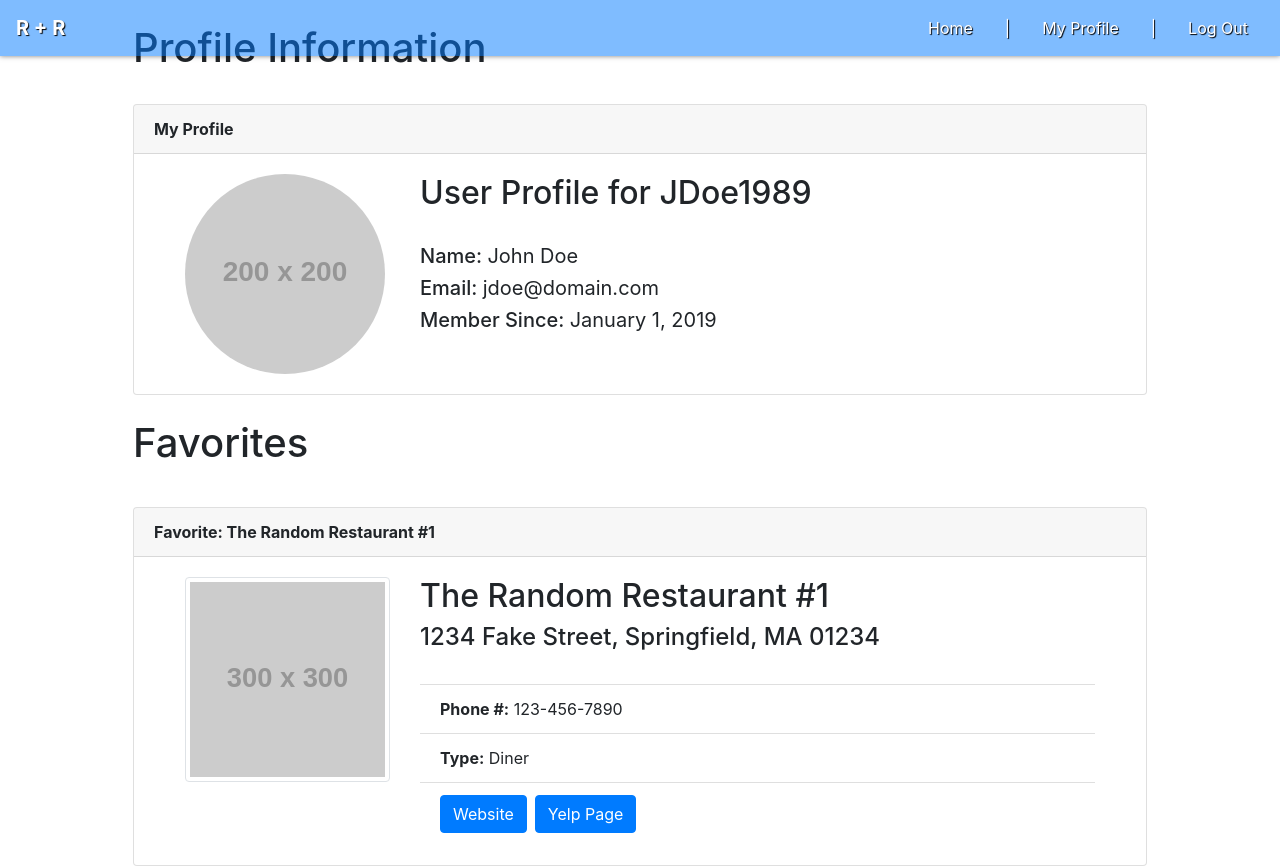
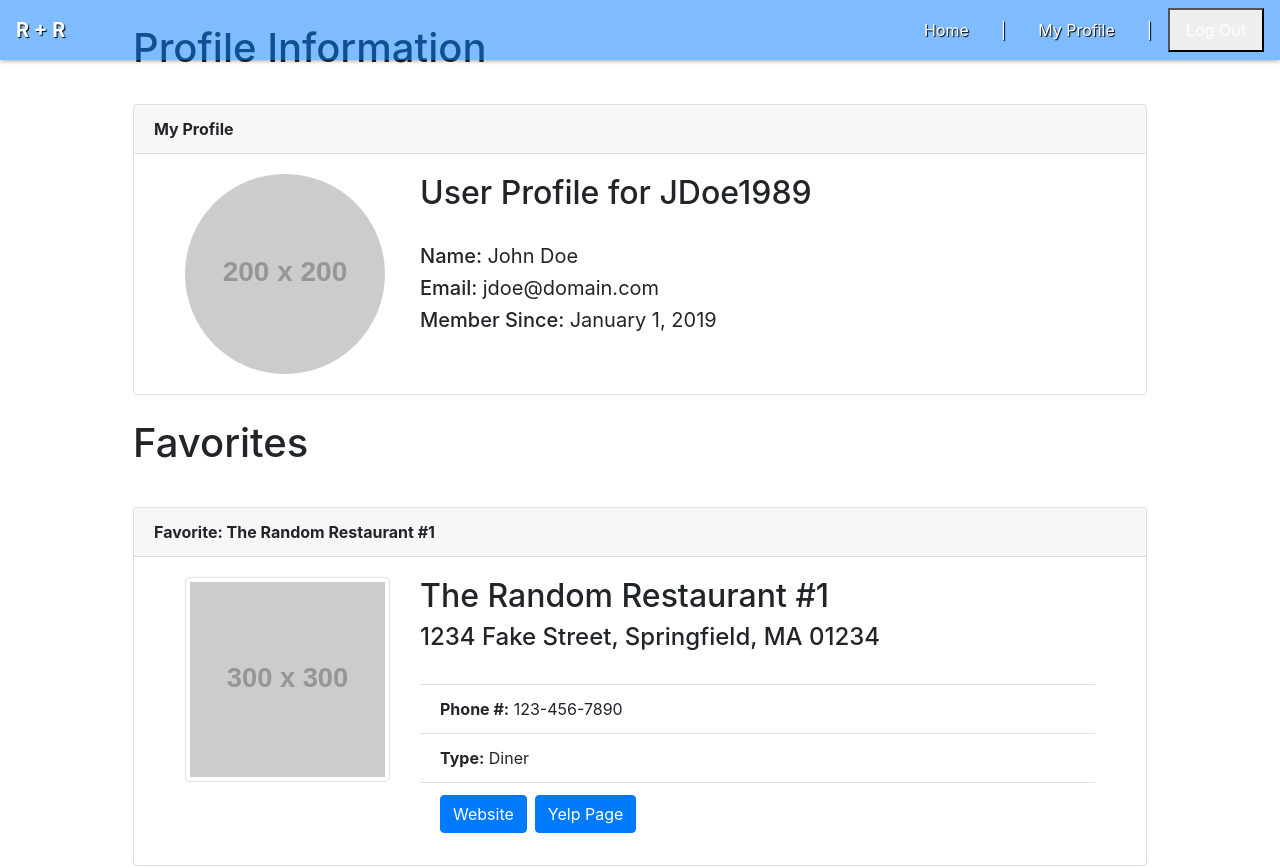
Before and after one commit to Tygabomb/RR-project-3, a React (Create React App) app in the folder client/: page /profile in a window 1280 px wide. Shown: the top 868 px of the page. Built offline with nearby package versions, Linux system fonts and the light colour scheme.

Commit message:
protecting routes

```diff
--- a/client/src/App.js
+++ b/client/src/App.js
@@ -1,5 +1,6 @@
 import React, { Component } from 'react';
-import { BrowserRouter as Router, Route, Switch } from 'react-router-dom';
+import { BrowserRouter as Router, Route, Switch, Redirect } from 'react-router-dom';
+import axios from 'axios';
 
 // import { Provider } from "react-redux";
 // import store from "./store";
@@ -28,6 +29,33 @@ import RegPage from "./components/RegPage";
 // ];
 
 // {/* {<Roulette options={options} baseSize={300} onComplete={handleOnComplete} />} */ }
+const checkAuth = () => {
+  axios({
+    method: 'get',
+    url: '/api/authenticate',
+    headers: {
+      Authorization: localStorage.getItem('token')
+    }
+  }).then(function ({data}) {
+    console.log(true)
+    return true
+  }).catch(function (error) {
+    return false;
+  });
+};
+
+const PrivateRoute = ({ component: RouteComponent, ...rest }) => (
+  <Route {...rest} render={(props) => (
+    checkAuth()
+      ? (
+      <React.Fragment>
+        <Navbar />
+        <RouteComponent {...props} />
+            <Footer />
+        </React.Fragment>)
+      : <Redirect to='/' />
+  )} />
+)
 
 class App extends Component {
   flexBox = {
@@ -39,21 +67,17 @@ class App extends Component {
       <Router>
         <Switch>
           <Route exact path="/" component={LoginPage} />
-            <Route exact path="/app">
-              <Navbar />
-              <Application />
-              <Footer />
-            </Route>
+          <PrivateRoute exact path="/app" component={Application} />
           <Route exact path="/register" component={RegPage} />
-            <Route exact path="/favorites">
+          {/* <Route exact path="/favorites">
             <Navbar />
             <Footer />
-            </Route>
-            <Route exact path="/profile">
+          </Route> */}
+          <PrivateRoute exact path="/profile">
             <Navbar />
             <Profile />
             <Footer />
-            </Route>
+          </PrivateRoute>
         </Switch>
       </Router>
     );
--- a/client/src/components/App/index.js
+++ b/client/src/components/App/index.js
@@ -27,6 +27,7 @@ class Application extends Component {
     }
 
     componentDidMount = () => {
+
         document.getElementById("root").style.height = "100vh";
         document.getElementById("root").style.display = "flex";
         document.getElementById("root").style.flexDirection = "column";
@@ -50,6 +51,7 @@ class Application extends Component {
                 <br />
                 <br />
                 <HomeScreen />
+
             </div>
         )
     };
--- a/client/src/components/LoginPage/index.js
+++ b/client/src/components/LoginPage/index.js
@@ -28,6 +28,8 @@ class LoginPage extends Component {
         api.login(this.state.formUsername, this.state.formPassword)
         .then(res=>{
             console.log(res.data);
+            localStorage.setItem('token', res.data.token)
+            this.props.history.push('/app')
         })
         .catch(err=>console.log(err))
 
--- a/client/src/components/Navbar/index.js
+++ b/client/src/components/Navbar/index.js
@@ -1,7 +1,12 @@
 import React, { Component } from "react";
-import { Link } from "react-router-dom";
+import { Link, withRouter } from "react-router-dom";
 
 class NavBar extends Component {
+    logoutUser = () => {
+        localStorage.clear();
+        this.props.history.push('/')
+    };
+
     render() {
         const transBlue = {
             backgroundColor: "rgba(0,123,255,0.5)",
@@ -17,11 +22,15 @@ class NavBar extends Component {
                     <li className="nav-item d-inline-block px-3 text-white">|</li>
                     <li className="nav-item active d-inline-block"><Link className="nav-link px-3" to="/profile">My Profile</Link></li>
                     <li className="nav-item d-inline-block px-3 text-white">|</li>
-                    <li className="nav-item active d-inline-block"><Link className="nav-link px-3" to="/">Log Out</Link></li>
+                    <li className="nav-item active d-inline-block">
+                        <button className="nav-link px-3" onClick={this.logoutUser}>
+                            Log Out
+                        </button>
+                    </li>
                 </ul>
             </nav>
         )
     };
 }
 
-export default NavBar;
+export default withRouter (NavBar);
--- a/client/src/utils/api.js
+++ b/client/src/utils/api.js
@@ -22,6 +22,15 @@ export default {
       password
     })
   },
+  restaurant: function(restaurantName, resLat, resLong, restaurantAdd, restaurantAdd2){
+    return axios.post('/restuarants', {
+      restaurantName,
+      resLat,
+      resLong,
+      restaurantAdd,
+      restaurantAdd2
+    })
+  },
   app: function() {
     return axios.get('/api/authenticate').then(res =>{
         console.log(res)
```
Also changed, not shown: client/src/pages/homeScreen/index.js (+7 -1 lines), 1 other file (tests, documents, lock files or other folders). Lines whose indentation alone changed are shown as unchanged.
